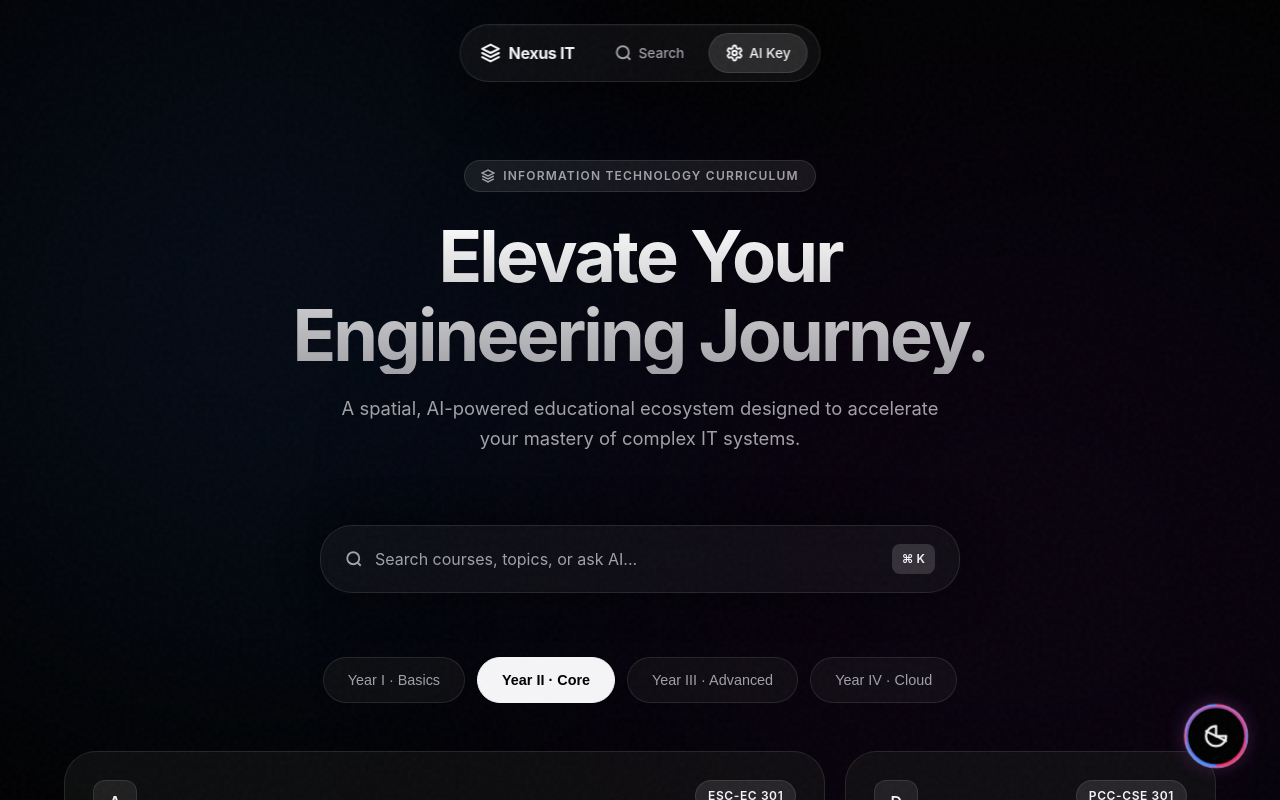
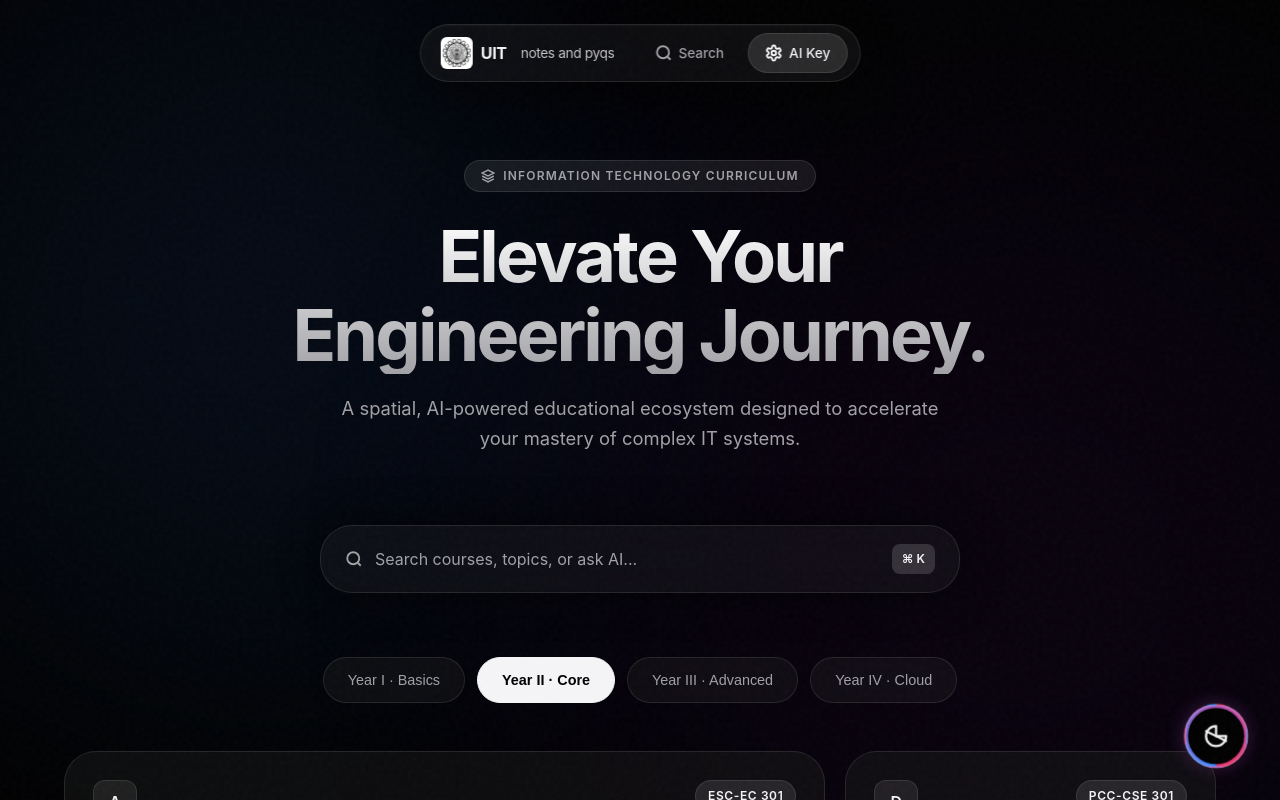
Before and after one commit to dp2005317/UIT-PYQ-AND-NOTES-WEB, a React (Vite) app: page / in a window 1280 px wide. Shown: the top 800 px of the page. Built offline with nearby package versions, Linux system fonts and the light colour scheme.

Commit message:
fix: restore original UIT logo and branding with solid background

```diff
--- a/src/components/AiPanel.tsx
+++ b/src/components/AiPanel.tsx
@@ -9,7 +9,7 @@ interface AiPanelProps {
 
 export const AiPanel: React.FC<AiPanelProps> = ({ isOpen, onToggle, activeSubject }) => {
   const [messages, setMessages] = useState<{role: string, text: string}[]>([
-    { role: 'model', text: 'Nexus intelligence initialized. How can I assist your engineering study today?' }
+    { role: 'model', text: 'UIT intelligence initialized. How can I assist your engineering study today?' }
   ]);
   const [input, setInput] = useState('');
   const [isTyping, setIsTyping] = useState(false);
@@ -73,7 +73,7 @@ export const AiPanel: React.FC<AiPanelProps> = ({ isOpen, onToggle, activeSubjec
             </div>
           </div>
           <div>
-            <h4 style={{ fontWeight: 600, fontSize: '1rem' }}>Nexus Intelligence</h4>
+            <h4 style={{ fontWeight: 600, fontSize: '1rem' }}>UIT Intelligence</h4>
             <span style={{ fontSize: '0.8rem', color: 'var(--text-secondary)' }} id="ai-context">
               {activeSubject ? `Context: ${activeSubject.code}` : 'System Ready'}
             </span>
--- a/src/components/Header.tsx
+++ b/src/components/Header.tsx
@@ -8,8 +8,8 @@ export const Header: React.FC<HeaderProps> = ({ onSearchClick }) => {
   return (
     <nav className="dynamic-island-nav">
       <div className="brand-logo" onClick={() => window.location.reload()}>
-        <svg width="20" height="20" viewBox="0 0 24 24" fill="none" stroke="currentColor" strokeWidth="2.5" strokeLinecap="round" strokeLinejoin="round"><path d="M12 2L2 7l10 5 10-5-10-5zM2 17l10 5 10-5M2 12l10 5 10-5"/></svg>
-        Nexus IT
+        <img src="/logo.png" alt="UIT Logo" className="brand-logo-img" style={{ height: '32px', width: 'auto', background: '#ffffff', borderRadius: '6px', padding: '2px' }} />
+        UIT <span style={{ fontSize: '0.85rem', fontWeight: 400, marginLeft: '6px', opacity: 0.8 }}>notes and pyqs</span>
       </div>
       <div className="nav-links">
         <button className="nav-btn" onClick={onSearchClick} title="Search">
```
